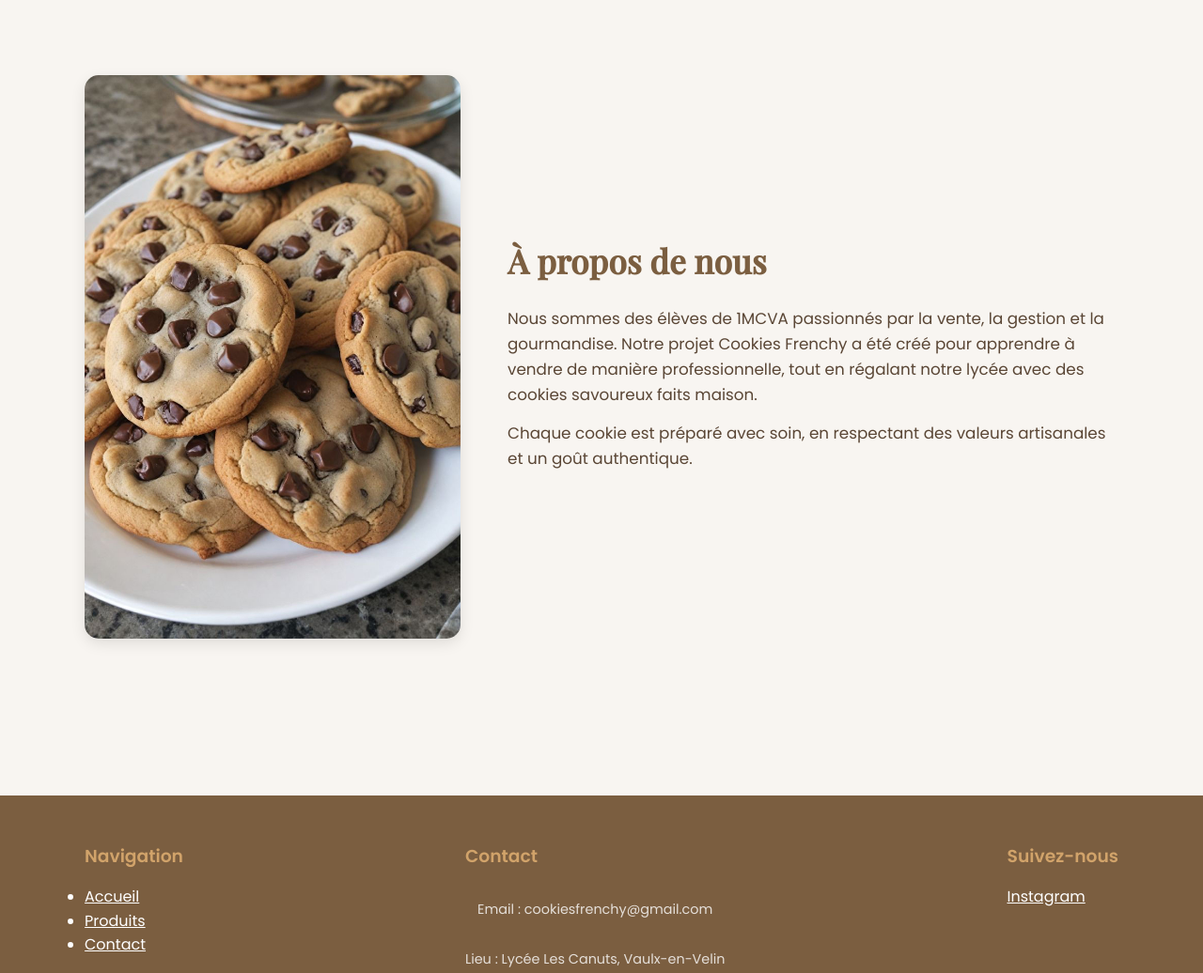
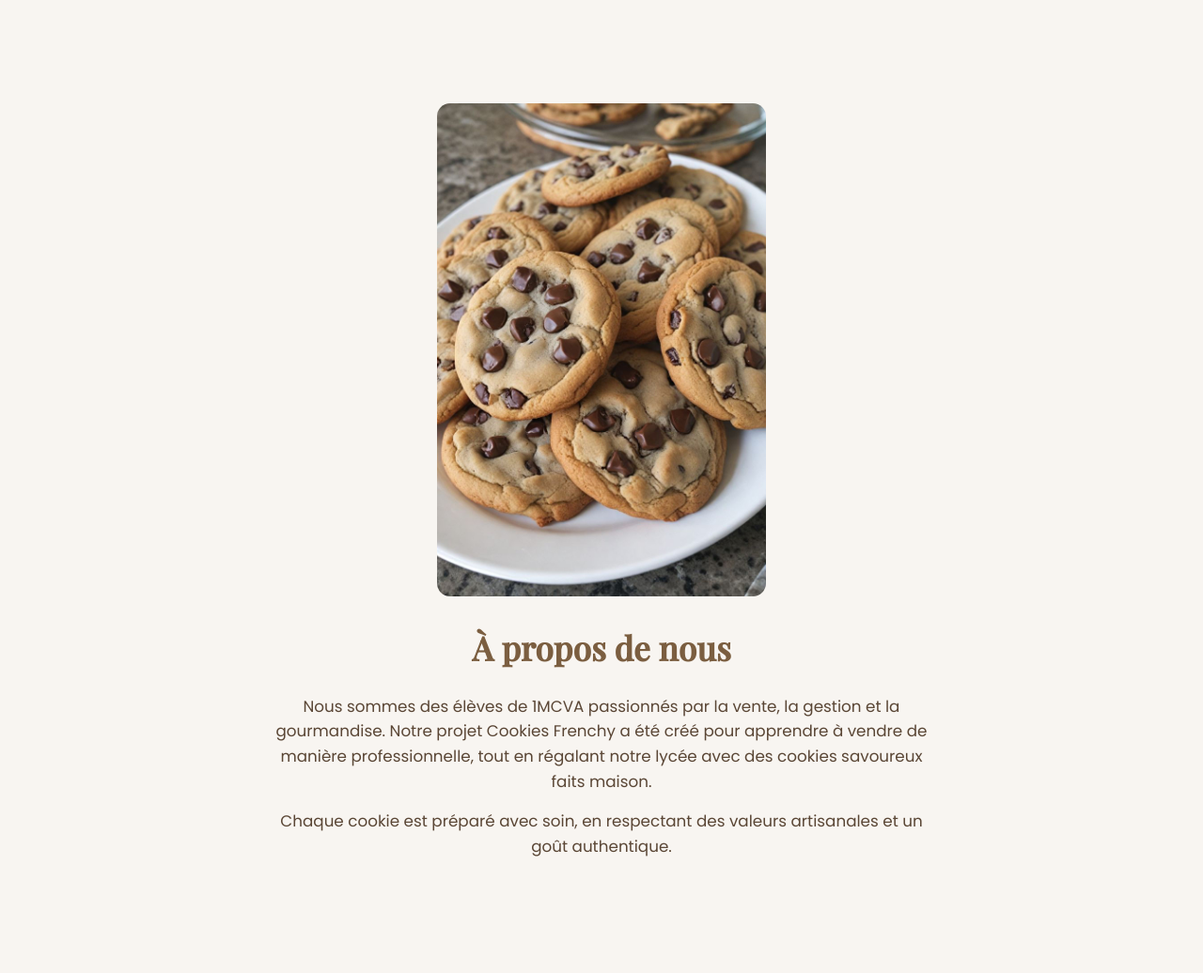
Before and after one commit to raniasar/Cookies-frenchy, a plain HTML site: page index.html in a window 1280 px wide. Shown: the part 749-1785 px from the top of the page at 94% size. Drawn offline with nearby package versions, Linux system fonts and the light colour scheme.

Commit message:
Update style.css

```diff
--- a/style.css
+++ b/style.css
@@ -121,25 +121,21 @@ nav a.active::after {
   background-color: var(--creme);
 }
 
-.about-container {
-  display: flex;
-  align-items: center;
-  justify-content: center;
-  gap: 50px;
-  max-width: 1100px;
-  margin: auto;
-  flex-wrap: wrap;
+.about-container{
+  display:flex;
+  align-items:center;      /* centre verticalement */
+  justify-content:center;  /* centre horizontalement */
+  text-align:center;       /* centre le texte */
+  gap:20px;
+  flex-direction:column;   /* met photo + texte l’un sous l’autre */
+  margin-top:30px;         /* petit espace sous le titre */
 }
-
-.about-image img {
-  width: 400px;
-  border-radius: 15px;
-  box-shadow: 0 5px 15px rgba(0,0,0,0.1);
+.about-text{
+  max-width:700px;         /* pour avoir un joli centrage */
 }
-
-.about-text {
-  flex: 1;
-  min-width: 300px;
+.about-image img{
+  width:350px;
+  border-radius:14px;
 }
 
 .about-text h2 {
```
